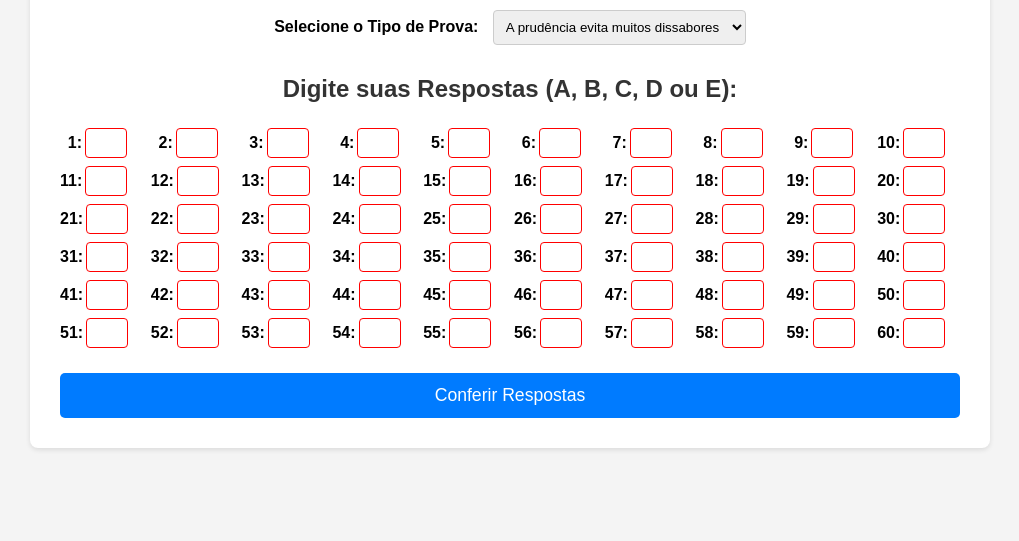
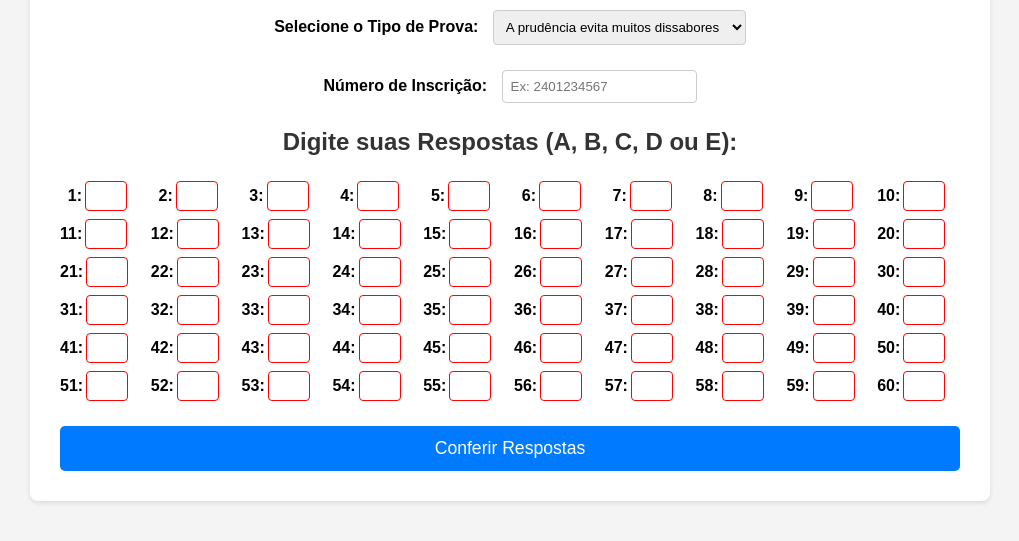
Before and after one commit to FVS-aud/AFT-P2-Gabarito-Oficial, a plain HTML site: page index.html in a window 1280 px wide. Shown: the part 133-674 px from the top of the page, without its empty margins (130-1149 px from the left). Drawn offline with nearby package versions, Linux system fonts and the light colour scheme; no server answers.

Commit message:
Update index.html

```diff
--- a/index.html
+++ b/index.html
@@ -16,6 +16,20 @@
             <select id="provaTipo">
                 <option value="tipo1">A prudência evita muitos dissabores</option>
                 </select>
+	</div> <div class="inscricao-input" style="text-align: center; margin-bottom: 20px;">
+        <label for="inscricao" style="font-weight: bold; margin-right: 10px;">Número de Inscrição:</label>
+        <input
+            type="tel"
+            inputmode="numeric"
+            id="inscricao"
+            name="inscricao"
+            required
+            placeholder="Ex: 2401234567"
+            pattern="^24[0-1][0-9]{7}$"
+            maxlength="10"
+            style="padding: 8px; border-radius: 4px; border: 1px solid #ccc; min-width: 150px;"
+        >
+
         </div>
 
         <form id="formRespostas">
```
